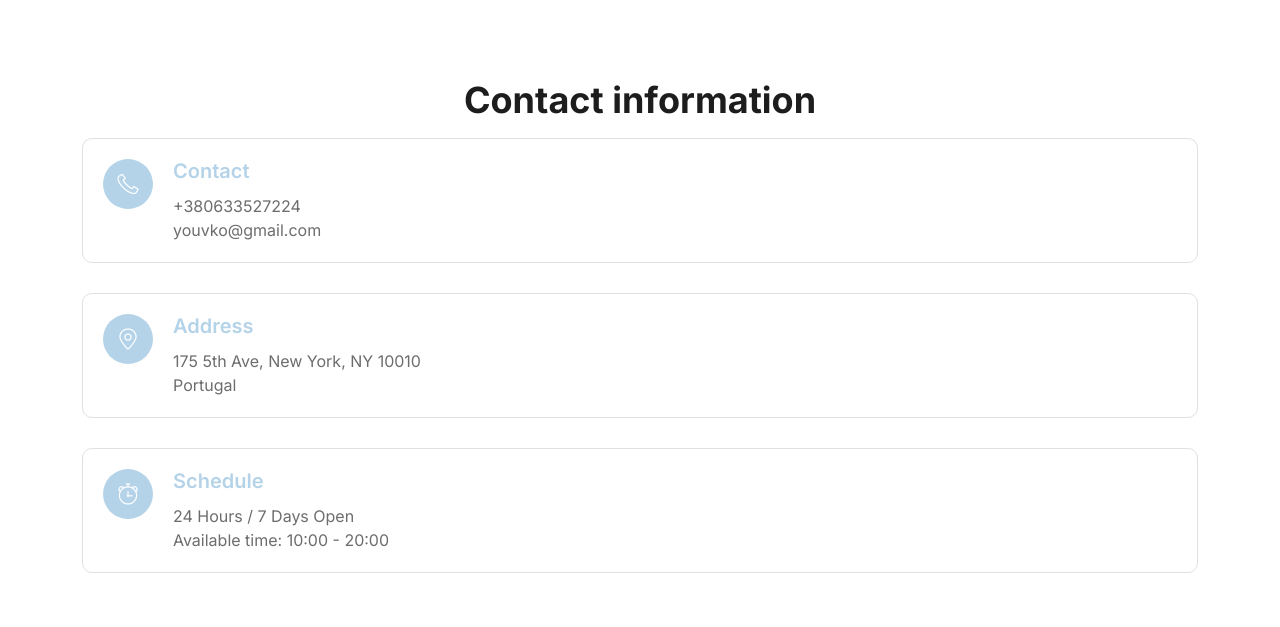
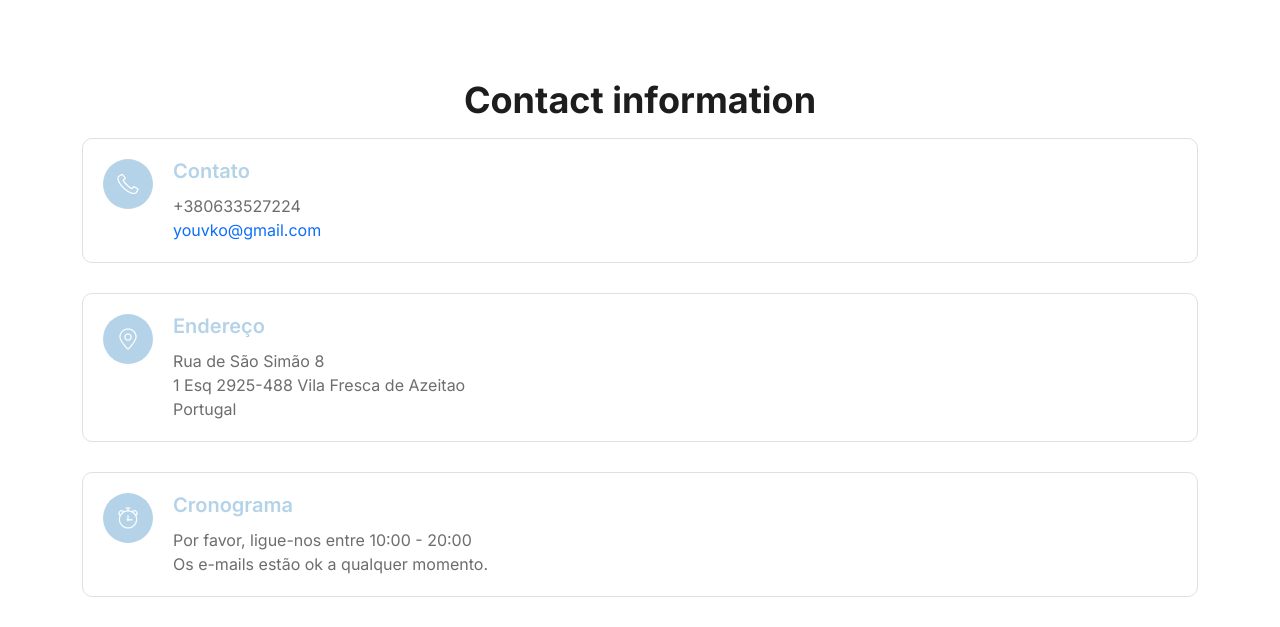
Before and after one commit to dobrKot/oleksandr-yuvko-family-presentation, a plain HTML site: page index.html in a window 1280 px wide. Shown: the part 6328-6955 px from the top of the page. Before the commit the page ends 6931 px from the top, so only its background shows below. Drawn offline with Linux system fonts and the light colour scheme.

Commit message:
Fixed contact information

```diff
--- a/index.html
+++ b/index.html
@@ -585,9 +585,9 @@
                     <i class="lni lni-phone"></i>
                   </div>
                   <div class="contact-content">
-                    <h4>Contact</h4>
+                    <h4>Contato</h4>
                     <p>+380633527224</p>
-                    <p>youvko@gmail.com</p>
+                    <a href = "mailto:youvko@gmail.com?subject = Feedback">youvko@gmail.com</a>
                   </div>
                 </div>
               </div>
@@ -597,8 +597,9 @@
                     <i class="lni lni-map-marker"></i>
                   </div>
                   <div class="contact-content">
-                    <h4>Address</h4>
-                    <p>175 5th Ave, New York, NY 10010</p>
+                    <h4>Endereço</h4>
+                    <p>Rua de São Simão 8</p>
+                    <p>1 Esq 2925-488 Vila Fresca de Azeitao</p>
                     <p>Portugal</p>
                   </div>
                 </div>
@@ -609,9 +610,9 @@
                     <i class="lni lni-alarm-clock"></i>
                   </div>
                   <div class="contact-content">
-                    <h4>Schedule</h4>
-                    <p>24 Hours / 7 Days Open</p>
-                    <p>Available time: 10:00 - 20:00</p>
+                    <h4>Cronograma</h4>
+                    <p>Por favor, ligue-nos entre 10:00 - 20:00</p>
+                    <p>Os e-mails estão ok a qualquer momento.</p>
                   </div>
                 </div>
               </div>
```
